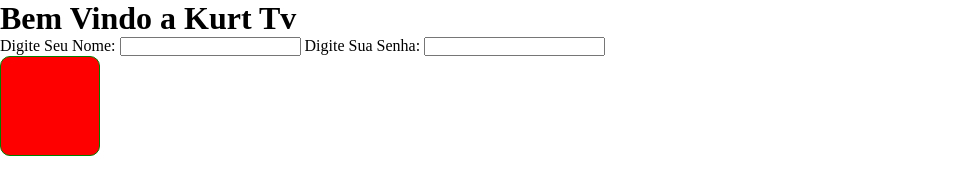
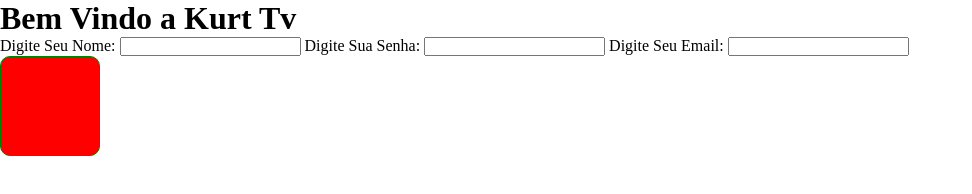
Before and after one commit to Cs1Cs3442/casa, a plain HTML site: page Index/index.html in a window 1280 px wide. Shown: the whole page, without its empty margins (0-972 px from the left). Drawn offline with Linux system fonts and the light colour scheme.

Commit message:
Update index.html

```diff
--- a/Index/index.html
+++ b/Index/index.html
@@ -12,6 +12,8 @@
     <input type="text">
     <label for="">Digite Sua Senha: </label>
     <input type="text">
+    <label for="">Digite Seu Email: </label>
+    <input type="text">
     <div id="card"></div>
 </body>
 </html>
```
